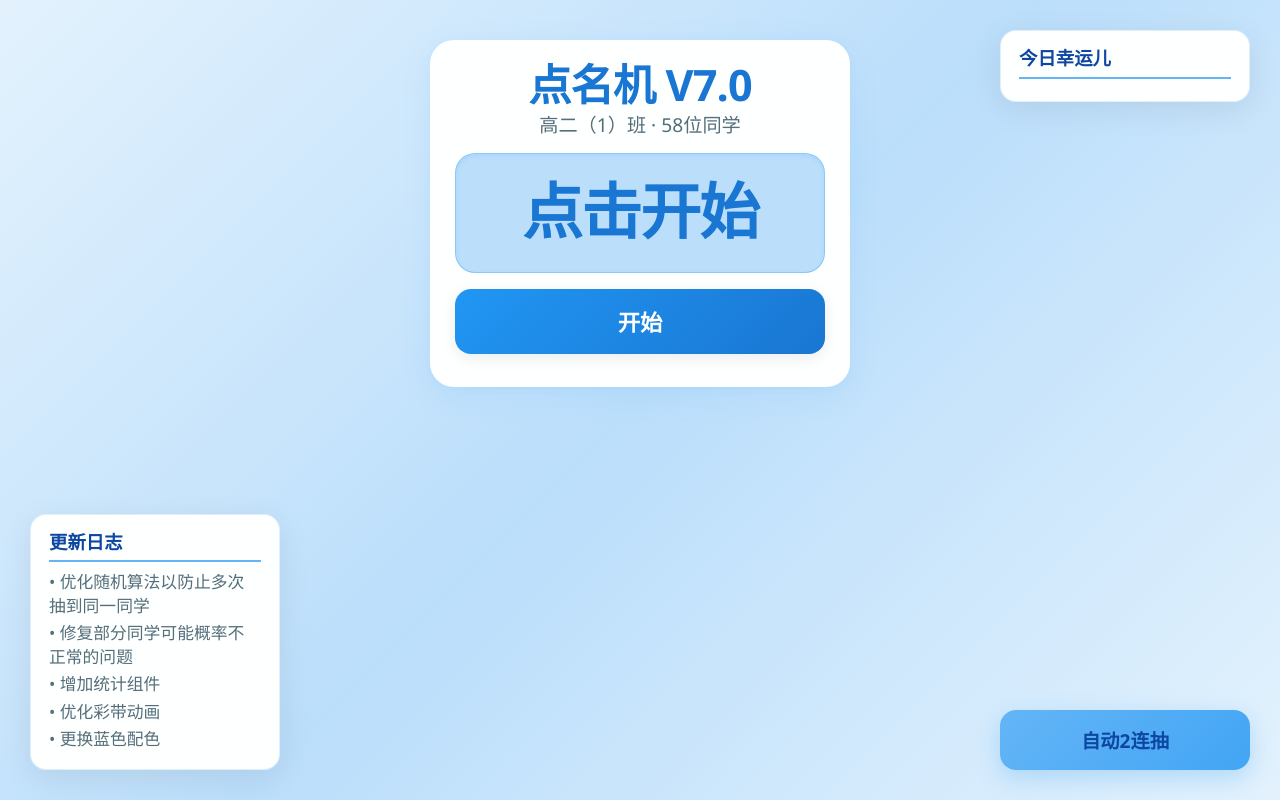
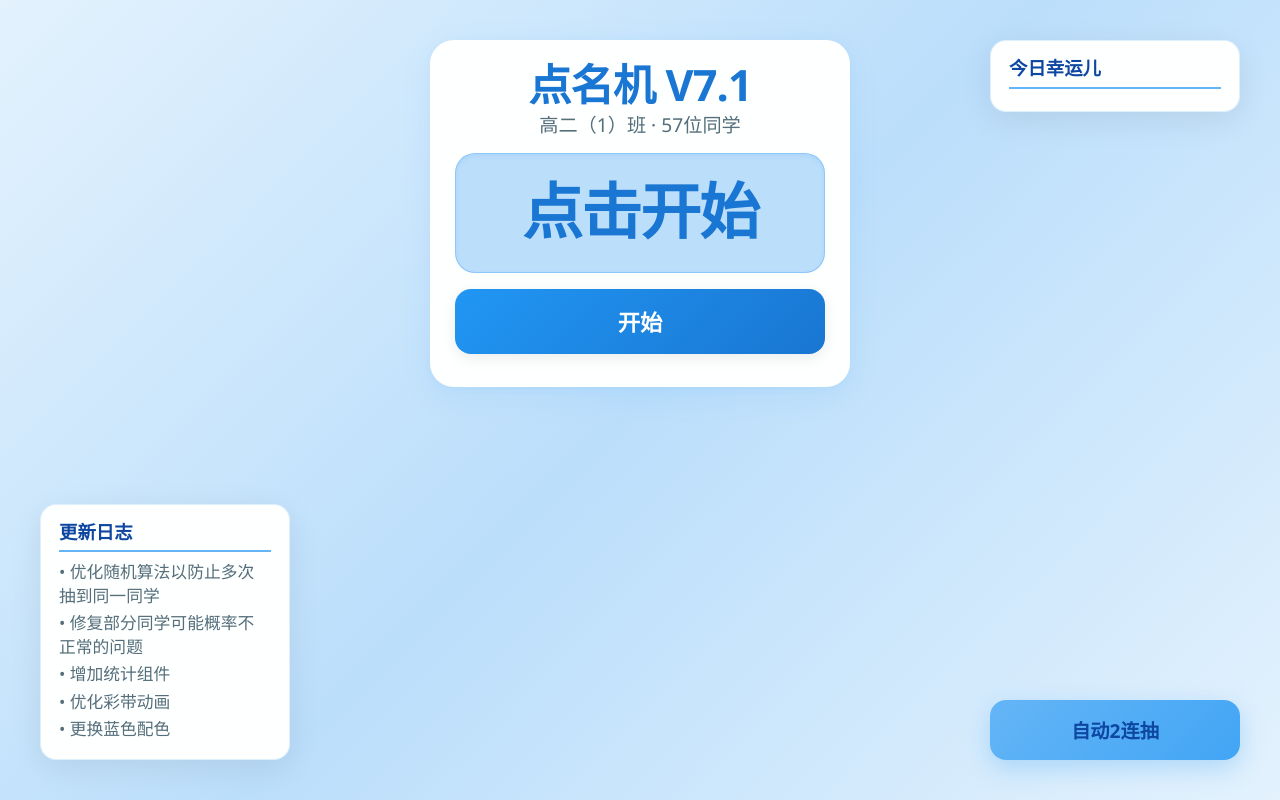
Before and after one commit to erfuzhong/lt, a plain HTML site: page index.html in a window 1280 px wide. Drawn offline with Linux system fonts and the light colour scheme.

Commit message:
Update index.html

```diff
--- a/index.html
+++ b/index.html
@@ -3,7 +3,7 @@
 <head>
     <meta charset="UTF-8">
     <meta name="viewport" content="width=device-width, initial-scale=1.0">
-    <title>点名机 V7.0</title>
+    <title>点名机 V7.1</title>
     <style>
         * {
             box-sizing: border-box;
@@ -261,8 +261,8 @@
         }
         .auto-btn {
             position: fixed;
-            bottom: 30px;
-            right: 30px;
+            bottom: 40px; /* 修改：统一边距为40px */
+            right: 40px; /* 修改：统一边距为40px */
             /* 修改：加宽按钮宽度为250px */
             width: 250px;
             padding: 16px 24px;
@@ -300,8 +300,8 @@
         }
         .changelog {
             position: fixed;
-            bottom: 30px;
-            left: 30px;
+            bottom: 40px; /* 修改：统一边距为40px */
+            left: 40px; /* 修改：统一边距为40px */
             background: rgba(255, 255, 255, 0.98);
             /* 修改：加宽更新日志宽度为250px */
             width: 250px;
@@ -370,8 +370,8 @@
         /* 新增：今日幸运儿组件样式 */
         .lucky-container {
             position: fixed;
-            top: 30px;
-            right: 30px;
+            top: 40px; /* 修改：统一边距为40px */
+            right: 40px; /* 修改：统一边距为40px */
             background: rgba(255, 255, 255, 0.98);
             /* 修改：加宽幸运儿组件宽度为250px */
             width: 250px;
@@ -427,7 +427,8 @@
             /* 修改：背景色与主名字框一致 */
             background: #bbdefb;
             border-radius: 8px;
-            font-weight: 500;
+            /* 修改：字体粗细与大名字框一致 */
+            font-weight: 700;
             color: #1976d2;
             /* 修改：增大字体到 1.15rem */
             font-size: 1.15rem;
@@ -451,8 +452,8 @@
 </head>
 <body>
     <div class="container">
-        <h1>点名机 V7.0</h1>
-        <p class="subtitle">高二（1）班 · 58位同学</p>
+        <h1>点名机 V7.1</h1>
+        <p class="subtitle">高二（1）班 · 57位同学</p>
         <!-- 单人模式 -->
         <div id="singleDisplay" class="name-display">
             <div id="name" class="name">点击开始</div>
@@ -564,7 +565,7 @@
             if (autoDrawTimeout) clearTimeout(autoDrawTimeout);
         }
 
-        // ================= 彩带动画函数（恢复150粒子，部分蓝色系部分彩色） =================
+        // ================= 彩带动画函数（粒子数量改为100） =================
         let isConfettiPlaying = false; // 标志位，防止动画重叠播放
         function launchConfetti() {
             // 如果动画正在播放，则不再触发
@@ -577,8 +578,8 @@
             canvas.width = window.innerWidth;
             canvas.height = window.innerHeight;
             canvas.style.display = 'block';
-            // 将粒子数量恢复为 150
-            const confettiCount = 150;
+            // 修改：将粒子数量改为 100
+            const confettiCount = 100;
             // 使用蓝色系颜色 + 彩色系颜色
             const blueColors = ['#2196f3', '#64b5f6', '#bbdefb', '#1976d2', '#0d47a1', '#e3f2fd', '#42a5f5'];
             const colorfulColors = ['#ff6b6b', '#4ecdc4', '#45b7d1', '#96ceb4', '#feca57', '#ff9ff3', '#54a0ff', '#5f27cd'];
```
